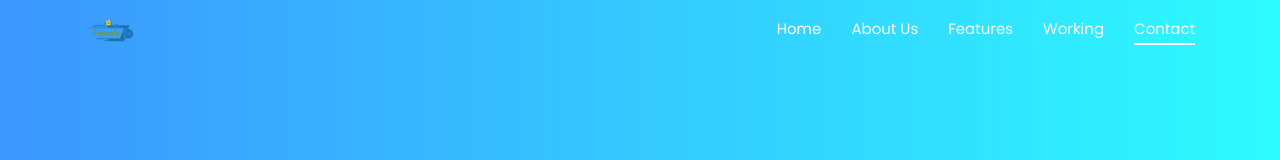
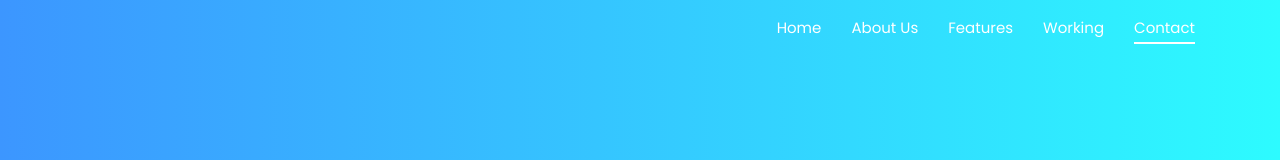
Before and after one commit to sumitsj/transofy, a plain HTML site: page index.html in a window 1280 px wide. Shown: the top 160 px of the page. Drawn offline with Linux system fonts and the light colour scheme; files whose address does not match are found by name.

Commit message:
Updated content

```diff
--- a/index.html
+++ b/index.html
@@ -29,7 +29,7 @@
     <div class="overlay"></div>
     <nav class="navbar navbar-expand-md bg-inverse fixed-top scrolling-navbar">
         <div class="container">
-            <a href="index.html" class="navbar-brand"><img height="30" src="img/logo.png" alt=""></a>
+            <a href="index.html" class="navbar-brand"><img height="0" src="img/logo.png" alt=""></a>
             <button class="navbar-toggler" type="button" data-toggle="collapse" data-target="#navbarCollapse"
                     aria-controls="navbarCollapse" aria-expanded="false" aria-label="Toggle navigation">
                 <i class="lni-menu"></i>
```
